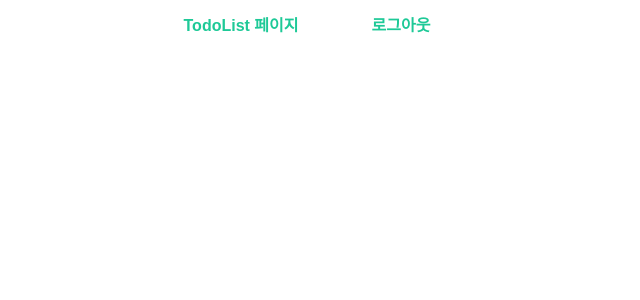
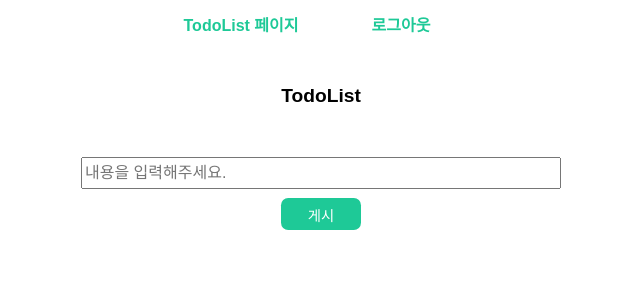
Before and after one commit to crdrst777/wanted-pre-onboarding-frontend, a React (Create React App) app: page /todo in a window 1280 px wide. Shown: the top 300 px of the page, without its empty margins (319-959 px from the left). Built offline with nearby package versions, Linux system fonts and the light colour scheme; sample sign-in values are in the browser's storage.

Commit message:
feat: CreateTodo 컴포넌트 생성

```diff
--- a/src/compiler/types.ts
+++ b/src/compiler/types.ts
@@ -11,6 +11,7 @@ export default interface SignInType {
 
 export default interface TodoListType {
   id: number;
-  title: string;
-  completed: boolean;
+  todo: string;
+  isCompleted: boolean;
+  userId: number;
 }
--- a/src/pages/TodoList/TodoList.tsx
+++ b/src/pages/TodoList/TodoList.tsx
@@ -1,7 +1,20 @@
-// import styled from "styled-components";
+import styled from "styled-components";
+import CreateTodo from "./components/CreateTodo";
 
 const TodoList = () => {
-  return <div></div>;
+  return (
+    <TodoListWrapper>
+      <CreateTodo />
+    </TodoListWrapper>
+  );
 };
 
 export default TodoList;
+
+const TodoListWrapper = styled.div`
+  display: flex;
+  flex-direction: column;
+  align-items: center;
+  justify-content: center;
+  text-align: center;
+`;
--- a/src/pages/TodoList/components/CreateTodo.tsx
+++ b/src/pages/TodoList/components/CreateTodo.tsx
@@ -1,3 +1,101 @@
 import React, { useState } from "react";
 import styled from "styled-components";
 import axios from "axios";
+
+const CreateTodo = () => {
+  const headers = {
+    Authorization: `Bearer ${localStorage.getItem("token")}`,
+  };
+
+  const [todoLists, setTodoLists] = useState({
+    todo: "",
+  });
+
+  const handleInput = (e: React.ChangeEvent<HTMLInputElement>) => {
+    setTodoLists({ todo: e.target.value });
+    console.log(todoLists);
+  };
+
+  const postTodoLists = async () => {
+    await axios
+      .post(
+        "https://pre-onboarding-selection-task.shop/todos",
+        {
+          todo: todoLists.todo,
+        },
+        {
+          headers: headers,
+        }
+      )
+      .then((res) => {
+        alert("게시글이 등록되었습니다.");
+        window.location.reload(); // 새로고침
+      })
+      .catch((err) => {
+        alert(`${err}가 발생했습니다.`);
+      });
+  };
+
+  const createTodoList = (e: React.FormEvent<HTMLFormElement>) => {
+    e.preventDefault();
+    postTodoLists();
+  };
+
+  return (
+    <CreateTodoWrapper>
+      <InputInfo>TodoList</InputInfo>
+      <TodoListForm onSubmit={createTodoList}>
+        <TextInput onChange={handleInput} required />
+        <PostBtn>게시</PostBtn>
+      </TodoListForm>
+    </CreateTodoWrapper>
+  );
+};
+
+export default CreateTodo;
+
+const CreateTodoWrapper = styled.div`
+  display: flex;
+  flex-direction: column;
+  align-items: center;
+  justify-content: center;
+  text-align: center;
+  padding: 0.4rem 0 0 0;
+  margin-bottom: 1.6rem;
+`;
+
+const InputInfo = styled.div`
+  font-size: 1.2rem;
+  font-weight: bold;
+`;
+
+const TodoListForm = styled.form`
+  display: flex;
+  flex-direction: column;
+  align-items: center;
+  justify-content: center;
+  text-align: center;
+  margin-top: 2.7rem;
+`;
+
+const TextInput = styled.input.attrs((props) => ({
+  placeholder: "내용을 입력해주세요.",
+  name: "content",
+}))`
+  width: 30rem;
+  height: 2rem;
+  margin: 0.5rem;
+  font-size: 1rem;
+`;
+
+const PostBtn = styled.button`
+  border: none;
+  margin: 0.1rem 0;
+  width: 5rem;
+  height: 2rem;
+  font-size: 0.9rem;
+  background-color: ${(props) => props.theme.colors.mint};
+  color: ${(props) => props.theme.colors.white};
+  border-radius: 0.45rem;
+  cursor: pointer;
+`;
```
Also changed, not shown: src/pages/SignUp.tsx (+0 -18 lines).
